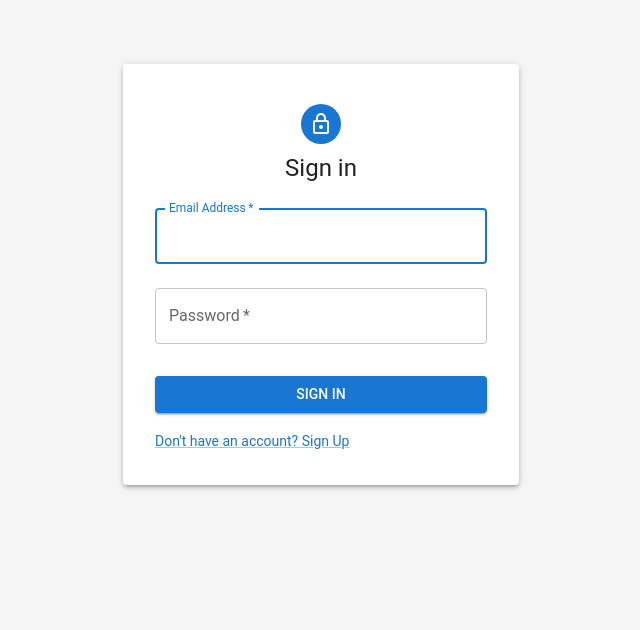
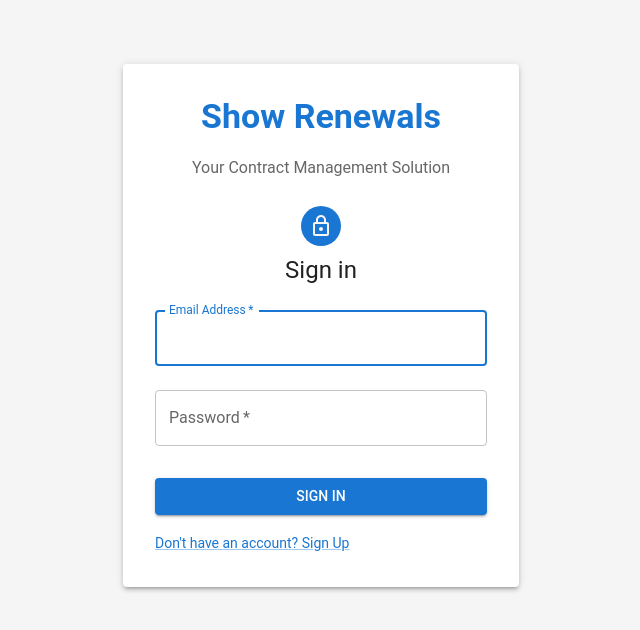
Before and after one commit to DreamerAmit/Contract-Collector, a React (Create React App) app in the folder frontend/: page /login in a window 1280 px wide. Shown: the top 630 px of the page, without its empty margins (319-959 px from the left). Built offline with nearby package versions, Linux system fonts and the light colour scheme; no server answers.

Commit message:
Login Page Branding

```diff
--- a/frontend/src/pages/Login.tsx
+++ b/frontend/src/pages/Login.tsx
@@ -50,10 +50,30 @@ const Login: React.FC = () => {
             alignItems: 'center',
           }}
         >
-          <Avatar sx={{ m: 1, bgcolor: 'primary.main' }}>
+          {/* ShowRenewals.com branding */}
+          <Typography
+            component="h1"
+            variant="h4"
+            sx={{
+              color: 'primary.main',
+              fontWeight: 'bold',
+              mb: 2
+            }}
+          >
+            Show Renewals
+          </Typography>
+
+          <Typography
+            variant="subtitle1"
+            sx={{ mb: 3, textAlign: 'center', color: 'text.secondary' }}
+          >
+            Your Contract Management Solution
+          </Typography>
+
+          <Avatar sx={{ bgcolor: 'primary.main' }}>
             <LockOutlinedIcon />
           </Avatar>
-          <Typography component="h1" variant="h5">
+          <Typography component="h2" variant="h5" sx={{ mt: 1 }}>
             Sign in
           </Typography>
 
@@ -63,7 +83,7 @@ const Login: React.FC = () => {
             </Alert>
           )}
 
-          <Box component="form" onSubmit={handleSubmit} sx={{ mt: 1 }}>
+          <Box component="form" onSubmit={handleSubmit} sx={{ mt: 1, width: '100%' }}>
             <TextField
               margin="normal"
               required
```
